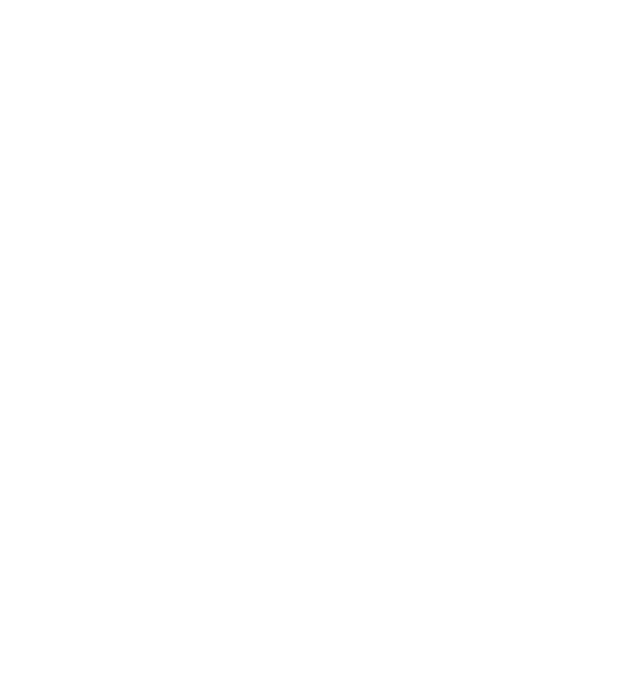
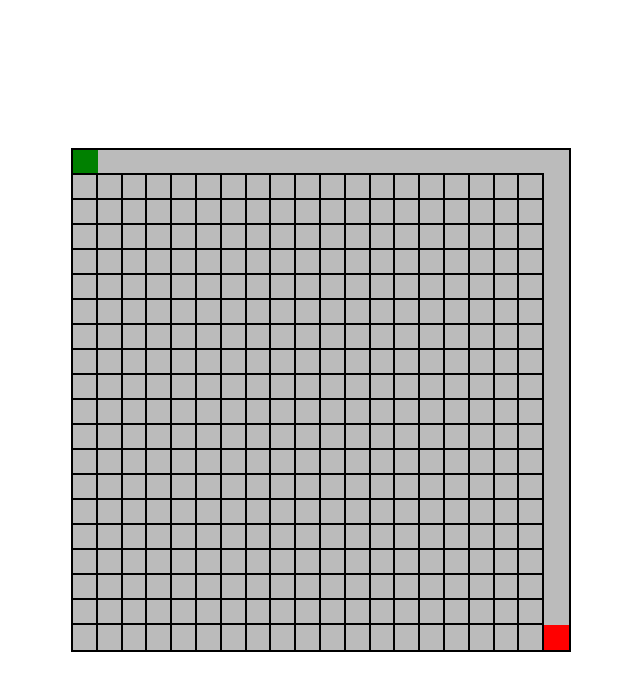
Before and after one commit to BrandonP321/maze-game, a React (Create React App) app: page / in a window 1280 px wide. Shown: the top 690 px of the page, without its empty margins (319-959 px from the left). Built offline with nearby package versions, Linux system fonts and the light colour scheme.

Commit message:
created maze board with simple path from start to end

```diff
--- /dev/null
+++ b/src/components/Maze/index.css
@@ -0,0 +1,70 @@
+.maze-aspect-ratio-wrapper {
+  width: 500px;
+  position: absolute;
+  top: 50%;
+  left: 50%;
+  -webkit-transform: translate(-50%, -50%);
+          transform: translate(-50%, -50%);
+}
+
+.maze-aspect-ratio-wrapper .maze-wrapper-outer {
+  padding-top: 100%;
+  border: 2px solid black;
+  -webkit-box-sizing: border-box;
+          box-sizing: border-box;
+}
+
+.maze-aspect-ratio-wrapper .maze-wrapper-outer .maze-wrapper-inner {
+  position: absolute;
+  top: 2px;
+  left: 2px;
+  right: 2px;
+  bottom: 2px;
+  display: -webkit-box;
+  display: -ms-flexbox;
+  display: flex;
+  -ms-flex-wrap: wrap;
+      flex-wrap: wrap;
+}
+
+.maze-aspect-ratio-wrapper .maze-wrapper-outer .maze-wrapper-inner .maze-cell {
+  background-color: #bbb;
+  -webkit-box-sizing: border-box;
+          box-sizing: border-box;
+  border-bottom: 2px solid black;
+  border-right: 2px solid black;
+}
+
+.maze-aspect-ratio-wrapper .maze-wrapper-outer .maze-wrapper-inner .maze-cell.right-col {
+  border-right: none !important;
+}
+
+.maze-aspect-ratio-wrapper .maze-wrapper-outer .maze-wrapper-inner .maze-cell.bottom-row {
+  border-bottom: none;
+}
+
+.maze-aspect-ratio-wrapper .maze-wrapper-outer .maze-wrapper-inner .maze-cell.start {
+  background-color: green;
+}
+
+.maze-aspect-ratio-wrapper .maze-wrapper-outer .maze-wrapper-inner .maze-cell.end {
+  background-color: red;
+  border: none !important;
+}
+
+.maze-aspect-ratio-wrapper .maze-wrapper-outer .maze-wrapper-inner .maze-cell.can-move-up {
+  border-top: none !important;
+}
+
+.maze-aspect-ratio-wrapper .maze-wrapper-outer .maze-wrapper-inner .maze-cell.can-move-right {
+  border-right: none !important;
+}
+
+.maze-aspect-ratio-wrapper .maze-wrapper-outer .maze-wrapper-inner .maze-cell.can-move-down {
+  border-bottom: none !important;
+}
+
+.maze-aspect-ratio-wrapper .maze-wrapper-outer .maze-wrapper-inner .maze-cell.can-move-left {
+  border-left: none !important;
+}
+/*# sourceMappingURL=index.css.map */
--- /dev/null
+++ b/src/components/Maze/index.scss
@@ -0,0 +1,75 @@
+
+.maze-aspect-ratio-wrapper {
+    width: 500px;
+    position: absolute;
+    top: 50%;
+    left: 50%;
+    transform: translate(-50%, -50%);
+
+    .maze-wrapper-outer {
+        padding-top: 100%;
+        border: 2px solid black;
+
+        box-sizing: border-box;
+
+        .maze-wrapper-inner {
+            position: absolute;
+            top: 2px;
+            left: 2px;
+            right: 2px;
+            bottom: 2px;
+            display: flex;
+            flex-wrap: wrap;
+            // border: 1px solid black;
+
+            .maze-cell {
+                // width: 5%;
+                // height: calc((100% + 2px) / 10);
+                // height: 5%;
+                background-color: #bbb;
+                box-sizing: border-box;
+                border-bottom: 2px solid black;
+                border-right: 2px solid black;
+
+                &.right-col {
+                    // background-color: salmon;
+                    border-right: none !important;
+                }
+
+                &.bottom-row {
+                    // background-color: salmon;
+                    border-bottom: none;
+                }
+
+                &.start {
+                    background-color: green;
+                }
+
+                &.end {
+                    background-color: red;
+                    border: none !important;
+                }
+
+                &.can-move-up {
+                    border-top: none !important;
+                }
+
+                &.can-move-right {
+                    border-right: none !important;
+                }
+
+                &.can-move-down {
+                    border-bottom: none !important;
+                }
+
+                &.can-move-left {
+                    border-left: none !important;
+                }
+            }
+        }
+    }
+}
+
+// body {
+//     background-color: black;
+// }
--- /dev/null
+++ b/src/components/Maze/index.tsx
@@ -0,0 +1,96 @@
+import React, { ReactElement, useState, useEffect, useRef, useCallback } from 'react';
+import { transpileModule } from 'typescript';
+import './index.css';
+
+interface Props {
+
+}
+
+interface cellPositionProperties {
+    isStart: boolean;
+    isEnd: boolean;
+    isTopRow: boolean;
+    isBottomRow: boolean;
+    isLeftCol: boolean;
+    isRightCol: boolean;
+}
+
+interface cellMoveProperties {
+    canMoveUp: boolean;
+    canMoveRight: boolean;
+    canMoveDown: boolean;
+    canMoveLeft: boolean;
+}
+
+interface cellProperties extends cellPositionProperties {
+}
+
+export default function Maze({ }: Props): ReactElement {
+    const [mazeWidth, setMazeWidth] = useState<number>(20); // height is same as width
+    const [mazeCells, setMazeCells] = useState<any[]>([]);
+
+    useEffect(() => {
+        generateCells();
+    }, [])
+
+    const generateCells: () => void = () => {
+
+        let nums: cellPositionProperties[] = [];
+
+        // iterate over all cells in maze
+        for (let i = 1; i <= mazeWidth ** 2; i++) {
+            const cellObj: cellPositionProperties = {
+                isStart: i === 1,
+                isEnd: i === mazeWidth ** 2,
+                isBottomRow: i > mazeWidth ** 2 - mazeWidth,
+                isRightCol: i % mazeWidth === 0,
+                isLeftCol: i === 1 || (i - 1) % mazeWidth === 0,
+                isTopRow: i <= mazeWidth
+            }
+
+            // push object for cell to array of cells
+            nums.push(cellObj);
+        }
+
+        createSimplePath(nums)
+
+        setMazeCells(nums)
+    }
+
+    const createSimplePath = (cells: any[]) => {
+        cells.forEach((cell, index) => {
+            const cellNumb = index + 1;
+
+            if (cell.isTopRow) {
+                if (!cell.isRightCol) cell.canMoveRight = true;
+                if (!cell.isStart) cell.canMoveLeft = true;
+            }
+            if (cell.isRightCol) {
+                if (!cell.isEnd) cell.canMoveDown = true;
+                if (!cell.isTopRow) cell.canMoveUp = true;
+            }
+        })
+    }
+
+    const isCellOnOutside = (cell: any) => {
+        return cell.isTopRow || cell.isBottomRow || cell.isRightCol || cell.isLeftCol;
+    }
+
+    return (
+        <div className='maze-aspect-ratio-wrapper'>
+            <div className='maze-wrapper-outer'>
+                <div className='maze-wrapper-inner'>
+                    {mazeCells.map((cell, i) => {
+                        return (
+                            <div
+                                className={`maze-cell${cell.isStart ? ' start' : ''}${cell.isEnd ? ' end' : ''}${cell.isRightCol ? ' right-col' : ''}${cell.isBottomRow ? ' bottom-row' : ''}${cell.canMoveUp ? ' can-move-up' : ''}${cell.canMoveRight ? ' can-move-right' : ''}${cell.canMoveDown ? ' can-move-down' : ''}${cell.canMoveLeft ? ' can-move-left' : ''}`}
+                                style={{ width: `${100 / mazeWidth}%`, height: `${100 / mazeWidth}%`}}
+                                key={i}>
+                            </div>
+                        )
+                    })}
+                </div>
+            </div>
+        </div>
+    )
+}
--- a/src/pages/Game/index.tsx
+++ b/src/pages/Game/index.tsx
@@ -1,10 +1,11 @@
 import React, { ReactElement } from 'react'
+import Maze from '../../components/Maze'
 import './index.css'
 
 export default function Game(): ReactElement {
     return (
         <>
-
+            <Maze />
         </>
     )
 }
```
Also changed, not shown: 1 other file (tests, documents, lock files or other folders).
